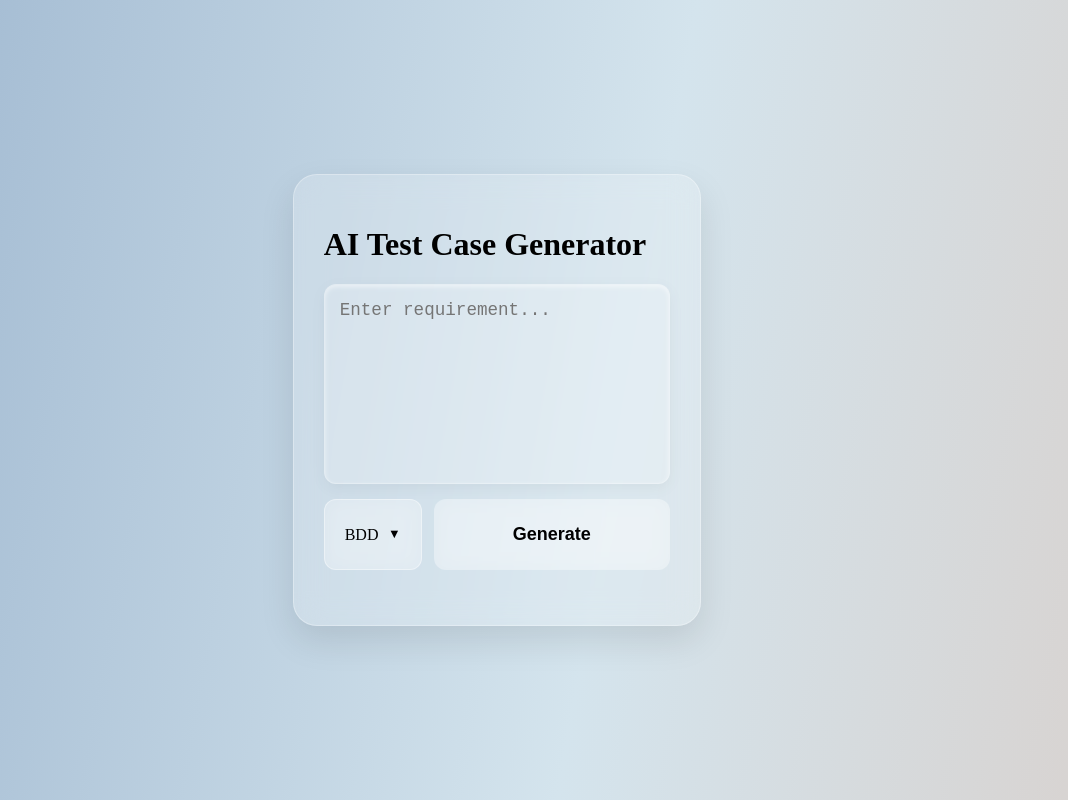
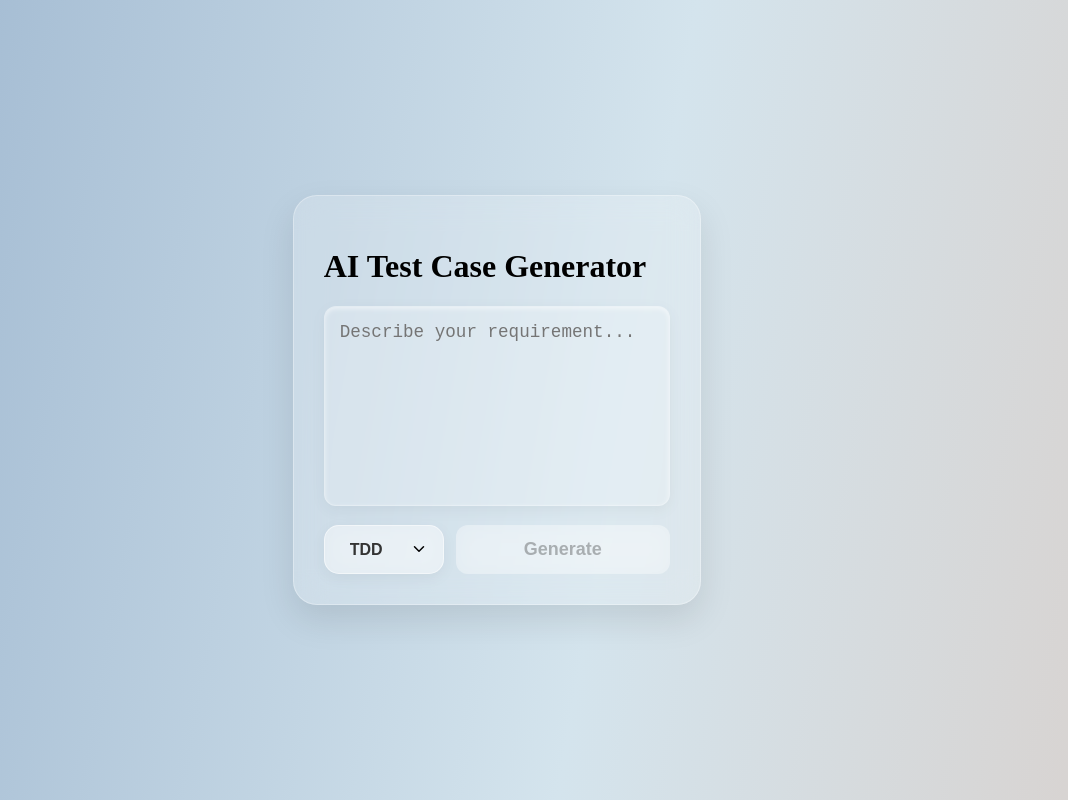
Before and after one commit to twentyvanty/AI-test-case-generator, a React (Vite) app in the folder frontend/: page / in a window 1280 px wide. Shown: the whole page, without its empty margins (155-1223 px from the left). Built offline with nearby package versions, Linux system fonts and the light colour scheme.

Commit message:
workflow aligned

```diff
--- a/frontend/src/App.tsx
+++ b/frontend/src/App.tsx
@@ -1,98 +1,45 @@
 import { useState } from "react";
+import GeneratePage from "./pages/GeneratePage";
+import ResultPage from "./pages/ResultPage";
+import LoadingSpinner from "./components/common/LoadingSpinner";
 import { generateTestCases } from "./services/api";
 
 function App() {
-  const [requirement, setRequirement] = useState("");
-  const [testType, setTestType] = useState("BDD");
-  const [testCases, setTestCases] = useState<any[]>([]);
-  const [loading, setLoading] = useState(false);
-  const [error, setError] = useState("");
-  const [isOpen, setIsOpen] = useState(false); // ควบคุมการเปิด/ปิด Dropdown
+  const [step, setStep] = useState("input"); // input, loading, result
+  const [testCases, setTestCases] = useState([]);
+  const [config, setConfig] = useState({ requirement: "", testType: "TDD" });
 
-  const handleGenerate = async () => {
+  const handleGenerate = async (requirement: string, testType: string) => {
     try {
-      setLoading(true);
-      setError("");
+      setConfig({ requirement, testType });
+      setStep("loading");
       const data = await generateTestCases(requirement, testType);
       setTestCases(data);
-    } catch (err: any) {
-      setError(err.message);
-    } finally {
-      setLoading(false);
+      setStep("result");
+    } catch (err) {
+      alert("Error: " + err);
+      setStep("input");
     }
   };
 
   return (
     <div className="glass-card">
-      <h1>AI Test Case Generator</h1>
+      {step === "input" && <GeneratePage onGenerate={handleGenerate} />}
 
-      <textarea
-        className="requirement-input" // เปลี่ยนชื่อ class ให้ชัดเจน
-        value={requirement}
-        onChange={(e) => setRequirement(e.target.value)}
-        placeholder="Enter requirement..."
-      />
+      {step === "loading" && (
+        <div className="loading-view fade-in">
+          <LoadingSpinner />
+          <p>Generating {config.testType} cases...</p>
+        </div>
+      )}
 
-      <div className="action-bar">
-        {/* --- Custom Dropdown Start --- */}
-        <div className="custom-dropdown">
-          <div className="dropdown-header" onClick={() => setIsOpen(!isOpen)}>
-            <span>{testType}</span>
-            <span className={`arrow ${isOpen ? 'open' : ''}`}>▼</span>
-          </div>
-
-          {isOpen && (
-            <div className="dropdown-list">
-              <div className="option" onClick={() => { setTestType("BDD"); setIsOpen(false); }}>BDD</div>
-              <div className="option" onClick={() => { setTestType("TDD"); setIsOpen(false); }}>TDD</div>
-            </div>
-          )}
-        </div>
-        {/* --- Custom Dropdown End --- */}
-
-        <button className="generate-btn" onClick={handleGenerate} disabled={loading}>
-          {loading ? "Generating..." : "Generate"}
-        </button>
-      </div>
-
-      {error && <p className="error-msg">{error}</p>}
-
-      <div className="results-container">
-        {testCases.map((tc, index) => (
-          <div key={index} className="test-case-card">
-            <h3>{tc.title}</h3>
-
-            {/* --- ส่วนที่เพิ่มสำหรับ TDD: Setup --- */}
-            {tc.setup && (
-              <div className="technical-box">
-                <strong>🛠 Setup / Mock:</strong>
-                <pre>{tc.setup}</pre>
-              </div>
-            )}
-
-            <div className="steps-section">
-              <strong>📝 Steps:</strong>
-              <ul>
-                {tc.steps.map((step: string, i: number) => (
-                  <li key={i}>{step}</li>
-                ))}
-              </ul>
-            </div>
-
-            {/* --- ส่วนที่เพิ่มสำหรับ TDD: Assertion --- */}
-            {tc.assertion && (
-              <div className="technical-box assertion-box">
-                <strong>✅ Assertion:</strong>
-                <code>{tc.assertion}</code>
-              </div>
-            )}
-
-            <p className="expected-text">
-              <strong>🎯 Expected:</strong> {tc.expected}
-            </p>
-          </div>
-        ))}
-      </div>
+      {step === "result" && (
+        <ResultPage
+          data={testCases}
+          testType={config.testType}
+          onBack={() => setStep("input")}
+        />
+      )}
     </div>
   );
 }
--- a/frontend/src/components/common/LoadingSpinner.tsx
+++ b/frontend/src/components/common/LoadingSpinner.tsx
@@ -0,0 +1,10 @@
+const LoadingSpinner = () => {
+  return (
+    <div className="spinner-container">
+      <div className="spinner"></div>
+      <p>Processing...</p>
+    </div>
+  );
+};
+
+export default LoadingSpinner; // เพิ่มบรรทัดนี้
--- a/frontend/src/pages/GeneratePage.tsx
+++ b/frontend/src/pages/GeneratePage.tsx
@@ -1,61 +1,47 @@
-import { generateTestCases } from "../services/geminiService"
+import React, { useState } from "react"; // แก้ไข: เพิ่มการ import useState
 
-  type GeneratePageProps = {
-    requirement: string
-    setRequirement: React.Dispatch<React.SetStateAction<string>>
-    testType: string
-    setTestType: React.Dispatch<React.SetStateAction<string>>
-    onGenerate: React.MouseEventHandler<HTMLButtonElement>;
+interface GeneratePageProps {
+  onGenerate: (requirement: string, testType: string) => void;
 }
 
+const GeneratePage: React.FC<GeneratePageProps> = ({ onGenerate }) => {
+  const [requirement, setRequirement] = useState("");
+  const [testType, setTestType] = useState("TDD");
 
-  function GeneratePage({
-    requirement,
-    setRequirement,
-    testType,
-    setTestType,
-    onGenerate,
-  }: GeneratePageProps) {
-
-    const canGenerate = requirement.trim() !== '' && testType !== '';
-    //trim(): removes spaces
+  const handleInput = (e: React.ChangeEvent<HTMLTextAreaElement>) => {
+    setRequirement(e.target.value);
+    e.target.style.height = "auto";
+    e.target.style.height = `${e.target.scrollHeight}px`;
+  };
 
   return (
-      <>
-        <div className="app">
-          <h1 id="title">Test Case Generator</h1>
-
-          <div className="field">
-            <label> Please enter your requirement first. </label>
-            <textarea className="box"
-              value={requirement} //display state value
-              onChange={(e) => setRequirement(e.target.value)}
-            //onchange: everytime user type sth do...
-            //e.target.value: latest value */}
-            //setreq(..): store text in state */}
+    <div className="view-container fade-in">
+      <h1>AI Test Case Generator</h1>
+      <textarea
+        className="requirement-input"
+        value={requirement}
+        onChange={handleInput}
+        placeholder="Describe your requirement..."
       />
-          </div>
-
-          <div className="field">
-            <label>Test Type</label>
-            <select value={testType} onChange={(e) => setTestType(e.target.value)}>
-              <option value=""> Select test type </option>
+      <div className="action-bar">
+        <select
+          className="custom-select"
+          value={testType}
+          onChange={(e) => setTestType(e.target.value)}
+        >
+          <option value="TDD">TDD</option>
           <option value="BDD">BDD</option>
-              <option value="TDD">TDD</option>
         </select>
-          </div>
-
-          <div>
-            <button onClick={onGenerate} disabled={!canGenerate} className="Generatebtn">
-              Generate Test Case
+        <button
+          className="generate-btn"
+          onClick={() => onGenerate(requirement, testType)}
+          disabled={!requirement.trim()}
+        >
+          Generate
         </button>
       </div>
     </div>
-      </>
-    )
-  }
+  );
+};
 
-
-
-
-  export default GeneratePage
+export default GeneratePage; // แก้ไข: ต้องมีบรรทัดนี้เพื่อให้ไฟล์อื่น import ไปใช้ได้
--- a/frontend/src/pages/ResultPage.tsx
+++ b/frontend/src/pages/ResultPage.tsx
@@ -1,58 +1,85 @@
-type ResultPageProps = {
-    requirement: string
-    testType: string
+// type ResultPageProps = {
+//     requirement: string
+//     testType: string
+// }
+
+
+// function ResultPage({ requirement, testType }: ResultPageProps) {
+
+//     const cases = [
+//         {red: 'User1', green: 'Do1', reFactor:'result1'},
+//         {red: 'User2', green: 'Do2', reFactor:'result2'}
+//     ]
+//     const req = [
+//         {given: 'User1', when: 'Do1', then:'result1'},
+//         {given: 'User2', when: 'Do2', then:'result2'}
+//     ]
+
+//     return (
+//         <div>
+//             <h1>Result</h1>
+//             <p>Requirement: {requirement}</p>
+//             {/* <p>Test Type: {testType === 'BDD' && 'BDD' || testType === 'TDD' && 'TDD'}</p> */}
+//             {/* if test type = bdd then show bdd or show tdd if  = tdd */}
+//             {/* <div>
+//                 {testType === 'TDD' && (
+//                     <p>Requirement: {requirement}
+//                     Red: ... <br />
+//                     Gree: ... <br />
+//                     Refactor: ... <br />
+//                     </p>
+//                 )}
+//             </div> */}
+//             <div>
+//                 {testType === 'TDD' && (
+//                     cases.map(oneCase => ( //map(): check every value and display
+//                         <div key={oneCase.red}>Red:{oneCase.red}
+//                         <p>Green:{oneCase.green}</p>
+//                         <p>Re-Factor:{oneCase.reFactor}</p>
+//                         </div>
+//                     ))
+//                 )}
+//             </div>
+//             {/* {condition} && result */}
+//             <div>
+//                 {testType === 'BDD' && (
+//                     req.map(oneReq => (
+//                         <div key={oneReq.given}>Given:{oneReq.given}
+//                         <p>When: {oneReq.when}</p>
+//                         <p>Then: {oneReq.then}</p>
+//                         </div>
+//                     ))
+//                 )}
+//             </div>
+//         </div>
+//     )
+// }
+
+// export default ResultPage
+
+interface ResultPageProps {
+  data: any[]; // มั่นใจว่าเป็น array
+  testType: string;
+  onBack: () => void;
 }
 
+const ResultPage: React.FC<ResultPageProps> = ({ data, testType, onBack }) => {
+  return (
+    <div className="view-container fade-in">
+      <div className="result-header">
+        <button className="back-btn" onClick={onBack}>← Back</button>
+        <h2>{testType} Result</h2>
+      </div>
+      <div className="results-scroll-area">
+        {data.map((tc, index) => (
+          <div key={index} className="test-case-card">
+             {/* ใส่เนื้อหาการแสดงผลที่นี่ */}
+             <h3>{tc.title}</h3>
+          </div>
+        ))}
+      </div>
+    </div>
+  );
+};
 
-function ResultPage({ requirement, testType }: ResultPageProps) {
-
-    const cases = [
-        {red: 'User1', green: 'Do1', reFactor:'result1'},
-        {red: 'User2', green: 'Do2', reFactor:'result2'}
-    ]
-    const req = [
-        {given: 'User1', when: 'Do1', then:'result1'},
-        {given: 'User2', when: 'Do2', then:'result2'}
-    ]
-
-    return (
-        <div>
-            <h1>Result</h1>
-            <p>Requirement: {requirement}</p>
-            {/* <p>Test Type: {testType === 'BDD' && 'BDD' || testType === 'TDD' && 'TDD'}</p> */}
-            {/* if test type = bdd then show bdd or show tdd if  = tdd */}
-            {/* <div>
-                {testType === 'TDD' && (
-                    <p>Requirement: {requirement}
-                    Red: ... <br />
-                    Gree: ... <br />
-                    Refactor: ... <br />
-                    </p>
-                )}
-            </div> */}
-            <div>
-                {testType === 'TDD' && (
-                    cases.map(oneCase => ( //map(): check every value and display
-                        <div key={oneCase.red}>Red:{oneCase.red}
-                        <p>Green:{oneCase.green}</p>
-                        <p>Re-Factor:{oneCase.reFactor}</p>
-                        </div>
-                    ))
-                )}
-            </div>
-            {/* {condition} && result */}
-            <div>
-                {testType === 'BDD' && (
-                    req.map(oneReq => (
-                        <div key={oneReq.given}>Given:{oneReq.given}
-                        <p>When: {oneReq.when}</p>
-                        <p>Then: {oneReq.then}</p>
-                        </div>
-                    ))
-                )}
-            </div>
-        </div>
-    )
-}
-
-export default ResultPage
+export default ResultPage;
```
Also changed, not shown: frontend/src/components/types/testcase.ts (deleted, +0 -9 lines). Lines whose indentation alone changed are shown as unchanged.
